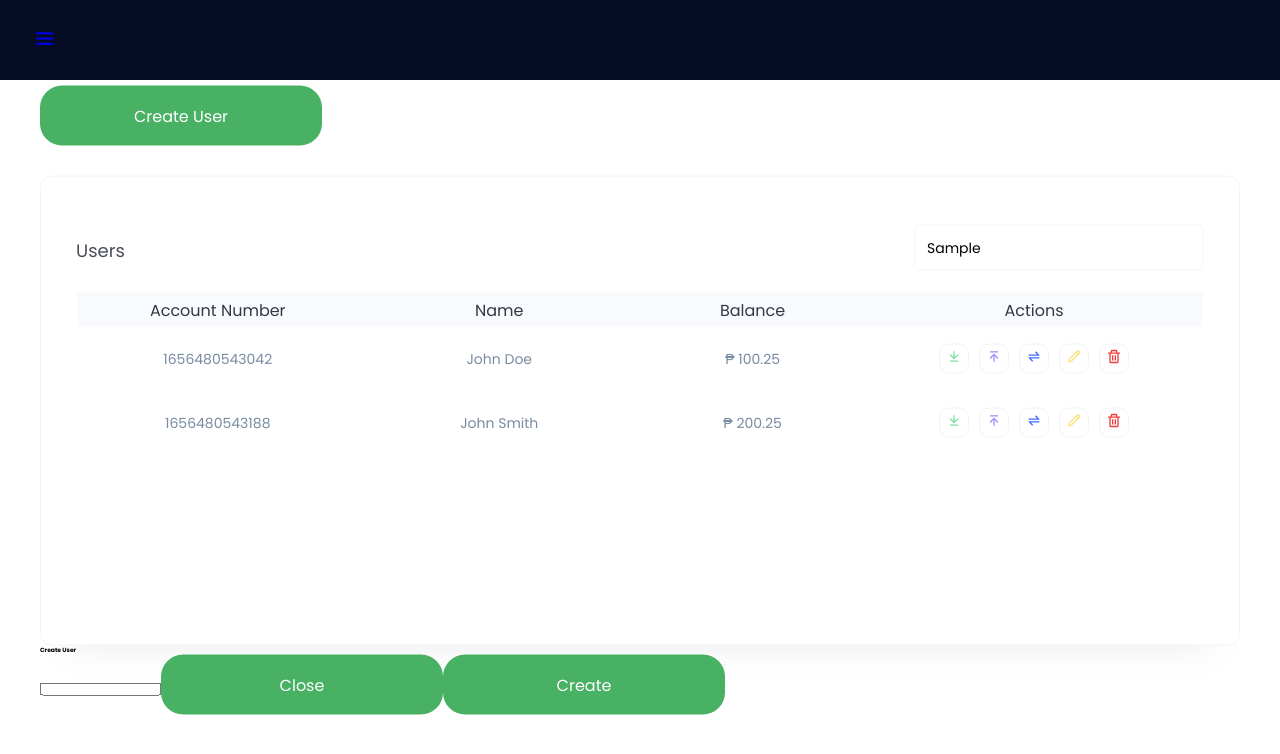
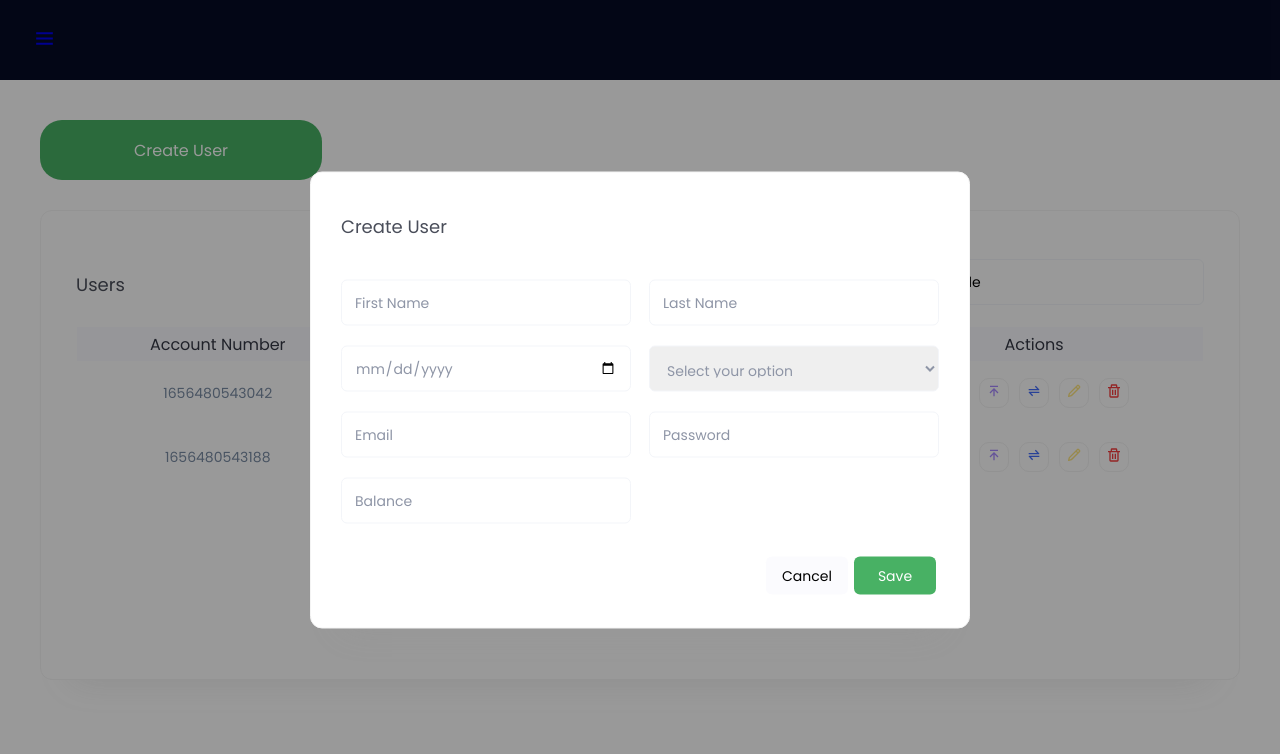
Before and after one commit to louisordonez/banking-app, a React (Create React App) app: page /Users in a window 1280 px wide. Both pictures are taken after typing "Sample" into the empty fields and a click on the button "Create User". Shown: the top 754 px of the page. Built offline with nearby package versions, Linux system fonts and the light colour scheme.

Commit message:
Update create user modal design

```diff
--- /dev/null
+++ b/src/Assets/Styles/Scss/components/_button.scss
@@ -0,0 +1,36 @@
+.btn {
+  width: 28.2rem;
+  height: 6rem;
+  font-size: 1.6rem;
+  color: var(--white);
+  border: none;
+  cursor: pointer;
+  border-radius: 2.2rem;
+}
+
+.btn-primary {
+  background: var(--first-color);
+  color: var(--white);
+
+  &:hover {
+    background: var(--second-color);
+  }
+}
+
+.btn-cancel {
+  background: var(--white-dark);
+
+  &:hover {
+    background: #f1f1f1;
+  }
+}
+
+.btn-small {
+  width: 8.2rem;
+  height: 3.8rem;
+  border-radius: 0.6rem;
+  font-size: 1.4rem;
+  cursor: pointer;
+  border: none;
+  margin: 0.3rem;
+}
--- a/src/Assets/Styles/Scss/components/_buttons.scss
+++ /dev/null
@@ -1,17 +0,0 @@
-.btn {
-  width: 28.2rem;
-  height: 6rem;
-  font-size: 1.6rem;
-  color: var(--white);
-  border: none;
-  cursor: pointer;
-  border-radius: 2.2rem;
-}
-
-.btn-primary {
-  background: var(--first-color);
-
-  &:hover {
-    background: var(--second-color);
-  }
-}
--- a/src/Assets/Styles/Scss/components/_index.scss
+++ b/src/Assets/Styles/Scss/components/_index.scss
@@ -1,4 +1,5 @@
-@forward './buttons';
+@forward './button';
 @forward './navbar';
-@forward './inputs';
+@forward './input';
 @forward './table';
+@forward './modal';
--- a/src/Assets/Styles/Scss/components/_inputs.scss
+++ b/src/Assets/Styles/Scss/components/_input.scss
@@ -39,19 +39,52 @@
 .search {
   position: absolute;
   right: 0;
-  width: 290px;
-  height: 46px;
-  border: 1px solid #f3f5f9;
-  border-radius: 6px;
+  width: 29rem;
+  height: 4.6rem;
+  border: 0.1rem solid #f3f5f9;
+  border-radius: 0.6rem;
   margin-right: 3.5rem;
   font-size: 1.4rem;
   padding: 1.2rem;
 
   &:focus {
-    outline: 1.55068px solid #819cfd;
+    outline: 0.155068rem solid #819cfd;
   }
 
   &::placeholder {
     color: #8e95a6;
   }
 }
+
+.user-input-text {
+  margin-top: 2rem;
+  width: 29rem;
+  height: 4.6rem;
+  border: 0.1rem solid #f3f5f9;
+  border-radius: 0.6rem;
+  font-size: 1.4rem;
+  padding: 1.3rem;
+
+  &:focus {
+    outline: 0.155068rem solid #819cfd;
+  }
+
+  &::placeholder {
+    color: #8e95a6;
+  }
+
+  &:invalid::-webkit-datetime-edit {
+    color: #8e95a6;
+  }
+
+  &:invalid {
+    color: #8e95a6;
+  }
+}
+
+.gender {
+  width: 85px;
+  height: 34px;
+  border: 1px solid #eaeaea;
+  border-radius: 4px;
+}
--- /dev/null
+++ b/src/Assets/Styles/Scss/components/_modal.scss
@@ -0,0 +1,50 @@
+.modal {
+  width: 100vw;
+  height: 100vh;
+  overflow: auto;
+  background-color: rgb(0, 0, 0);
+  background-color: rgba(0, 0, 0, 0.4);
+  z-index: 1;
+}
+
+.modal-content {
+  width: 66rem;
+  background: var(--white);
+  border: 0.1rem solid #f4f4f4;
+  box-shadow: 0rem 3.2rem 3.2rem -3.2rem rgba(142, 142, 142, 0.18);
+  border-radius: 1.2rem;
+}
+
+.modal-header {
+  margin: 3rem;
+  margin-top: 4rem;
+  margin-bottom: -1rem;
+
+  span {
+    width: 13rem;
+    height: 2.2rem;
+    font-size: 1.8rem;
+    color: #4a4e5a;
+  }
+}
+
+.modal-body {
+  padding: 3rem;
+}
+
+.modal-footer {
+  text-align: right;
+  padding: 3rem;
+  padding-top: 0;
+}
+
+.create-user-flex {
+  width: 100%;
+  display: flex;
+  align-items: center;
+  justify-content: space-between;
+
+  input {
+    padding: rem;
+  }
+}
--- a/src/Assets/Styles/Scss/config/_variables.scss
+++ b/src/Assets/Styles/Scss/config/_variables.scss
@@ -8,6 +8,7 @@
   --fifth-color: hsl(199, 71%, 8%);
 
   --white: hsl(0, 0%, 100%);
+  --white-dark: hsl(228, 71%, 99%);
   --black: hsl(0, 0%, 0%);
   --black-light: hsl(219, 10%, 27%);
   --grey: hsl(214, 19%, 56%);
--- a/src/Routes/Users.jsx
+++ b/src/Routes/Users.jsx
@@ -4,7 +4,7 @@ import SearchInput from '../Components/Input/SearchInput';
 import ActionsDeleteButton from '../Components/Button/ActionsDeleteButton';
 import * as BoxIcons from 'react-icons/bi';
 
-let USER_LIST = [
+const USER_LIST = [
   {
     accountNumber: 1656480543042,
     firstName: 'John',
@@ -47,6 +47,7 @@ const Users = () => {
   };
 
   return (
+    <>
       <div className="flex-center center">
         <div>
           <div className="add-user-btn">
@@ -118,21 +119,105 @@ const Users = () => {
               </div>
             </div>
           </div>
+        </div>
+      </div>
       <div style={{ display: `${create}` }}>
-          <h1>Create User</h1>
+        <div className="modal center">
+          <div className="modal-content center">
+            <div className="modal-header">
+              <div>
+                <span>Create User</span>
+              </div>
+            </div>
+            <div className="modal-body">
               {/* <form> */}
-          <input></input>
-          <Button textValue={`Close`} onClick={handleCreateClose}></Button>
-          <Button
-            textValue={`Create`}
+              <div className="create-user-flex">
+                <div>
+                  <input
+                    className="user-input-text"
+                    placeholder="First Name"
+                    type="text"
+                    required
+                  />
+                </div>
+                <div>
+                  <input
+                    className="user-input-text"
+                    placeholder="Last Name"
+                    type="text"
+                    required
+                  />
+                </div>
+              </div>
+              <div className="create-user-flex">
+                <div>
+                  <input
+                    className="user-input-text"
+                    placeholder="Birthdate"
+                    type="date"
+                    required
+                  />
+                </div>
+                <div>
+                  <select className="user-input-text" required>
+                    <option value="" disabled selected hidden>
+                      Select your option
+                    </option>
+                    <option value="male">Male</option>
+                    <option value="female">Female</option>
+                  </select>
+                </div>
+              </div>
+              <div className="create-user-flex">
+                <div>
+                  <input
+                    className="user-input-text"
+                    placeholder="Email"
+                    type="email"
+                    required
+                  />
+                </div>
+                <div>
+                  <input
+                    className="user-input-text"
+                    placeholder="Password"
+                    type="password"
+                    required
+                  />
+                </div>
+              </div>
+              <div className="create-user-flex">
+                <div>
+                  <input
+                    className="user-input-text"
+                    placeholder="Balance"
+                    type="number"
+                    required
+                  />
+                </div>
+              </div>
+              {/* </form> */}
+            </div>
+            <div className="modal-footer">
+              <button
+                className="btn-small btn-cancel"
+                onClick={handleCreateClose}
+              >
+                Cancel
+              </button>
+              <button
+                className="btn-small btn-primary"
                 onClick={() => {
                   handleCreateUser();
                 }}
-          ></Button>
-          {/* </form> */}
+              >
+                Save
+              </button>
             </div>
           </div>
         </div>
+      </div>
+    </>
   );
 };
 
```
Lines whose indentation alone changed are shown as unchanged.
